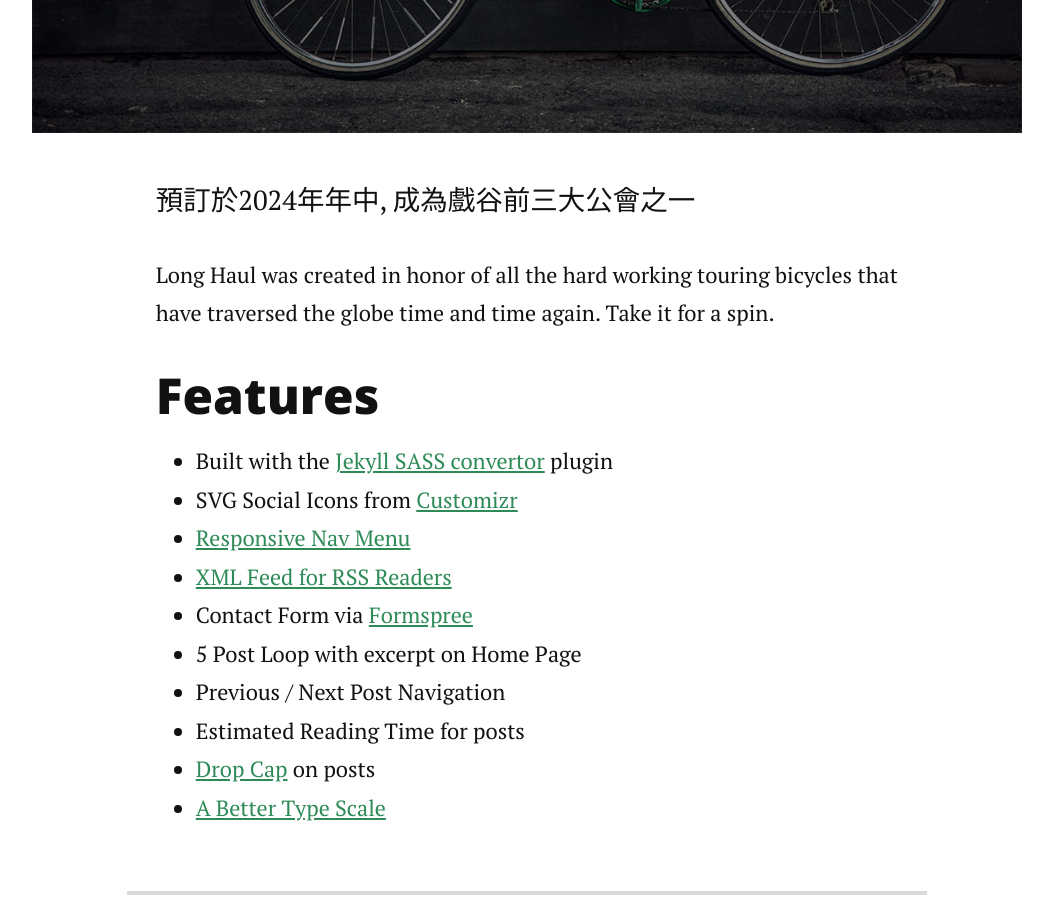
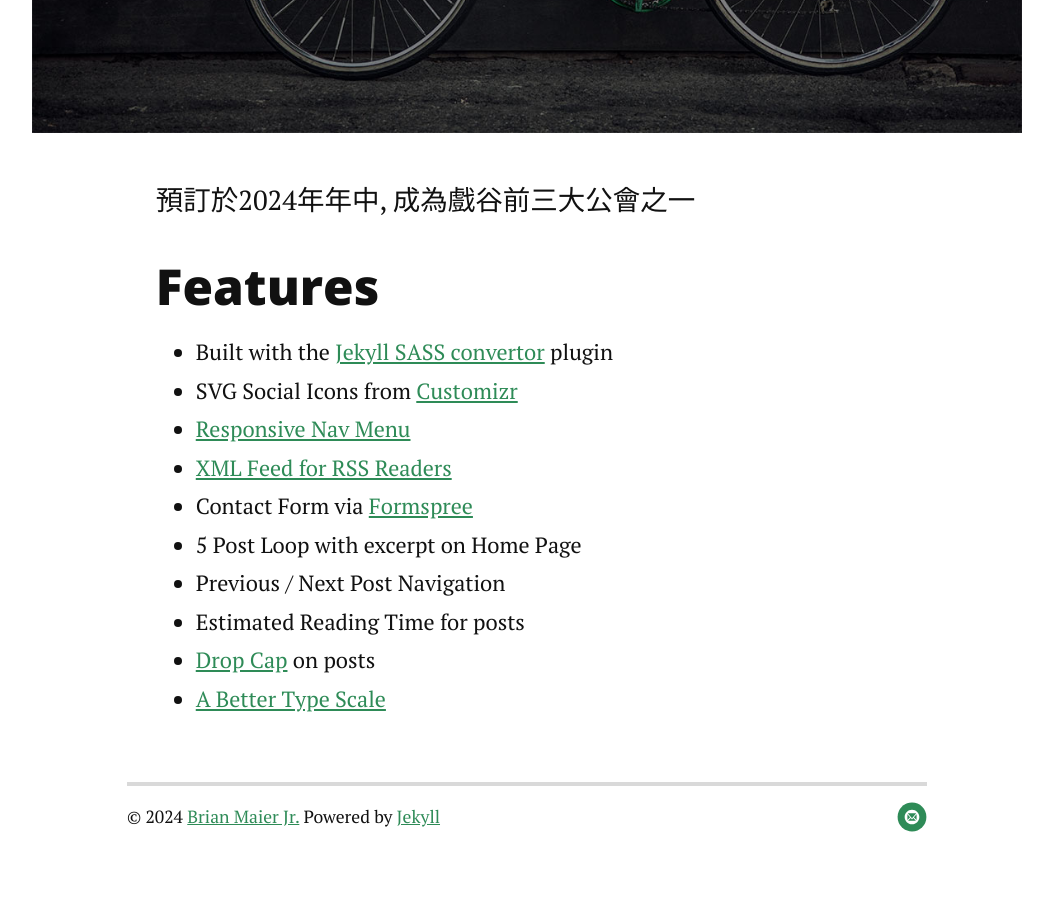
Before and after one commit to jetbomb2012/beloved, a Jekyll site: the page built from about.md, in a window 1280 px wide and 900 px high, scrolled down 1024 px. Shown: the whole window, without its empty margins (113-1166 px from the left). Built offline with Jekyll 4.4.1, drawn with Linux system fonts in a browser that asks for light colours; nearby versions of some CDN libraries; after the commit the page ends 1898 px from its top, so only the background shows below that.

Commit message:
Update about.md

```diff
--- a/about.md
+++ b/about.md
@@ -7,7 +7,7 @@ title: 新黑澀會
 	<h1 class="pageTitle">關於新黑澀會使命與目標</h1>
 	<img src="{{ '/assets/img/touring.jpg' | relative_url }}" alt="">
 	<p class="intro">預訂於2024年年中, 成為戲谷前三大公會之一</p>
-	<p>Long Haul was created in honor of all the hard working touring bicycles that have traversed the globe time and time again. Take it for a spin.</p>
+
 	<h2>Features</h2>
 	<ul>
 		<li>Built with the <a href="https://github.com/jekyll/jekyll-sass-converter">Jekyll SASS convertor</a> plugin</li>
```
